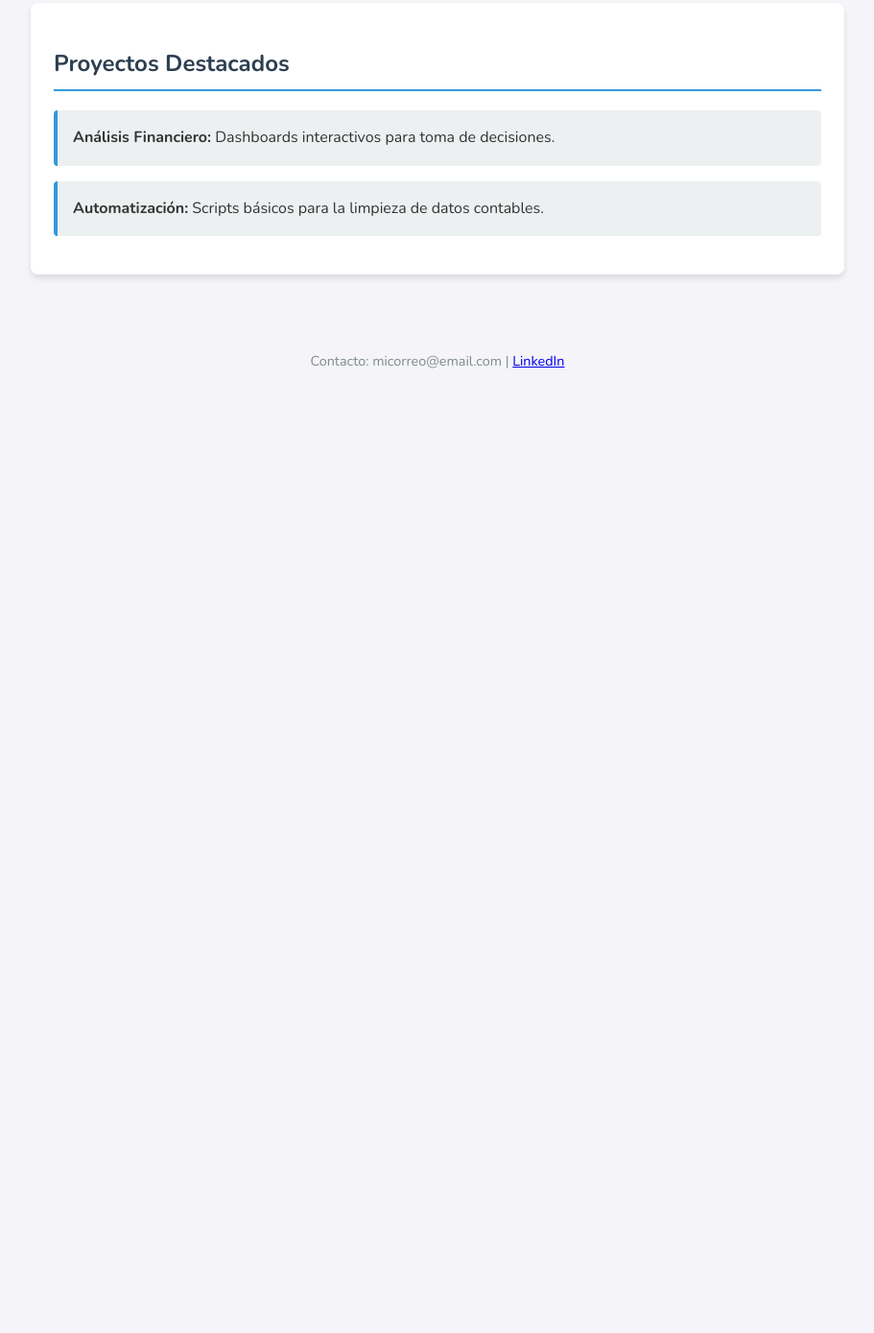
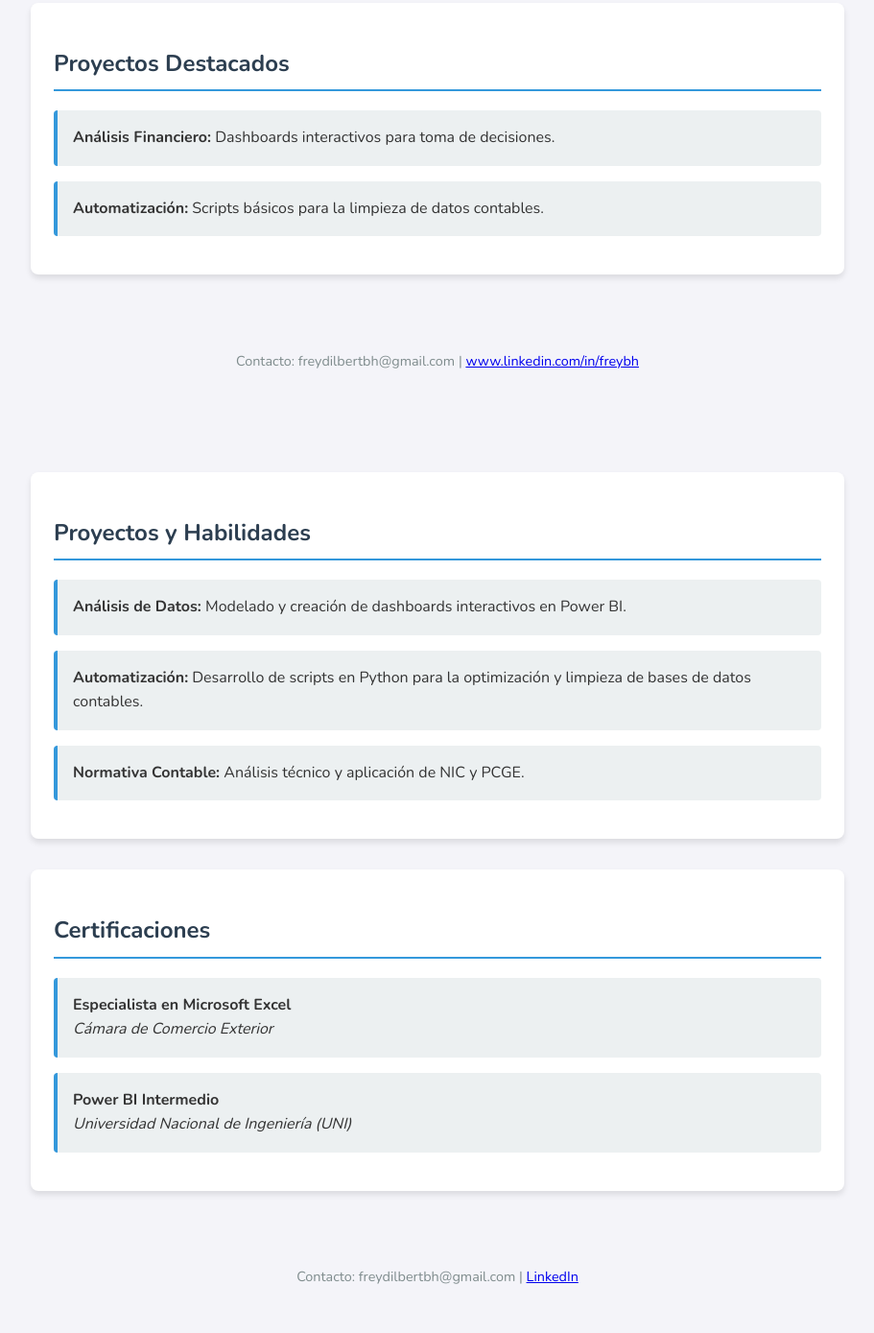
Before and after one commit to Freymax2000/freymax2000.github.io, a plain HTML site: page index.html in a window 1280 px wide. Shown: the part 482-1871 px from the top of the page at 96% size, without its empty margins (184-1095 px from the left). Before the commit the page ends 916 px from the top, so only its background shows below. Drawn offline with nearby package versions, Linux system fonts and the light colour scheme.

Commit message:
Add files via upload

```diff
--- a/index.html
+++ b/index.html
@@ -27,8 +27,32 @@
     </section>
 
     <footer>
-        <p>Contacto: micorreo@email.com | <a href="#">LinkedIn</a></p>
+        <p>Contacto: freydilbertbh@gmail.com | <a href="https://www.linkedin.com/in/freybh" target="_blank">www.linkedin.com/in/freybh</a></p>
     </footer>
 
 </body>
 </html>
+...
+    <section id="proyectos">
+        <h2>Proyectos y Habilidades</h2>
+        <ul>
+            <li><strong>Análisis de Datos:</strong> Modelado y creación de dashboards interactivos en Power BI.</li>
+            <li><strong>Automatización:</strong> Desarrollo de scripts en Python para la optimización y limpieza de bases de datos contables.</li>
+            <li><strong>Normativa Contable:</strong> Análisis técnico y aplicación de NIC y PCGE.</li>
+        </ul>
+    </section>
+
+    <section id="certificaciones">
+        <h2>Certificaciones</h2>
+        <ul>
+            <li><strong>Especialista en Microsoft Excel</strong> <br> <em>Cámara de Comercio Exterior</em></li>
+            <li><strong>Power BI Intermedio</strong> <br> <em>Universidad Nacional de Ingeniería (UNI)</em></li>
+        </ul>
+    </section>
+
+    <footer>
+        <p>Contacto: freydilbertbh@gmail.com | <a href="#">LinkedIn</a></p>
+    </footer>
+
+</body>
+</html>
```
